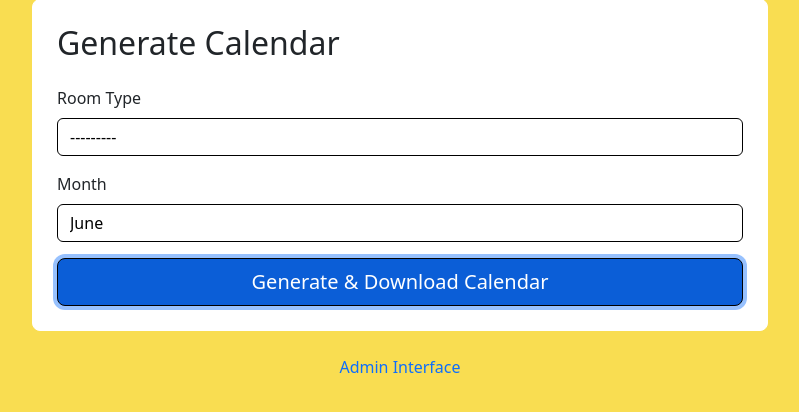
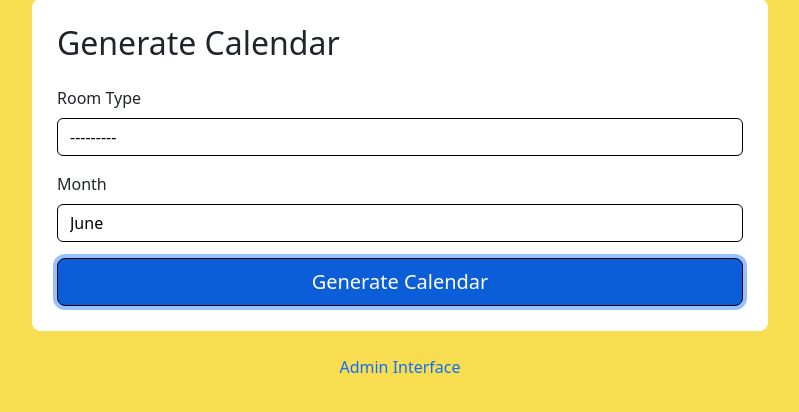
Before and after one commit to TunafishTiger/RoomsCalendar, a Django app: page / in a window 1280 px wide. Shown: the part 105-517 px from the top of the page, without its empty margins (240-1039 px from the left). Run offline with Django 5.2, Linux system fonts and the light colour scheme; parts of the project's set-up code (start-up, migrations or seed data) failed here and were passed over.

Commit message:
Change button text.

```diff
--- a/templates/calendar_generator/home.html
+++ b/templates/calendar_generator/home.html
@@ -31,7 +31,7 @@
 
 
         <div class="d-grid">
-            <button type="submit" class="btn btn-primary btn-lg">Generate & Download Calendar</button>
+            <button type="submit" class="btn btn-primary btn-lg">Generate Calendar</button>
         </div>
     </form>
 </div>
```
